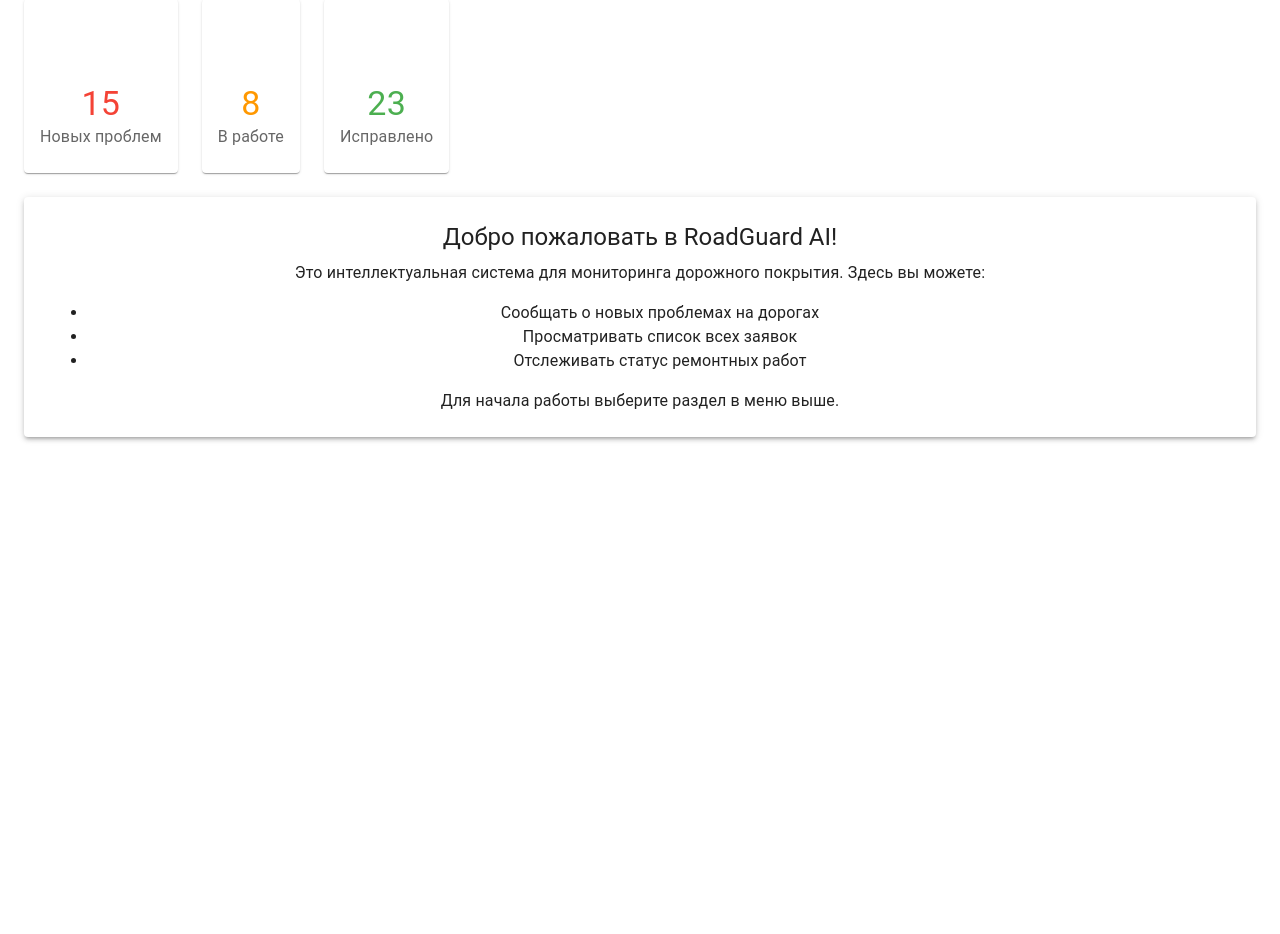
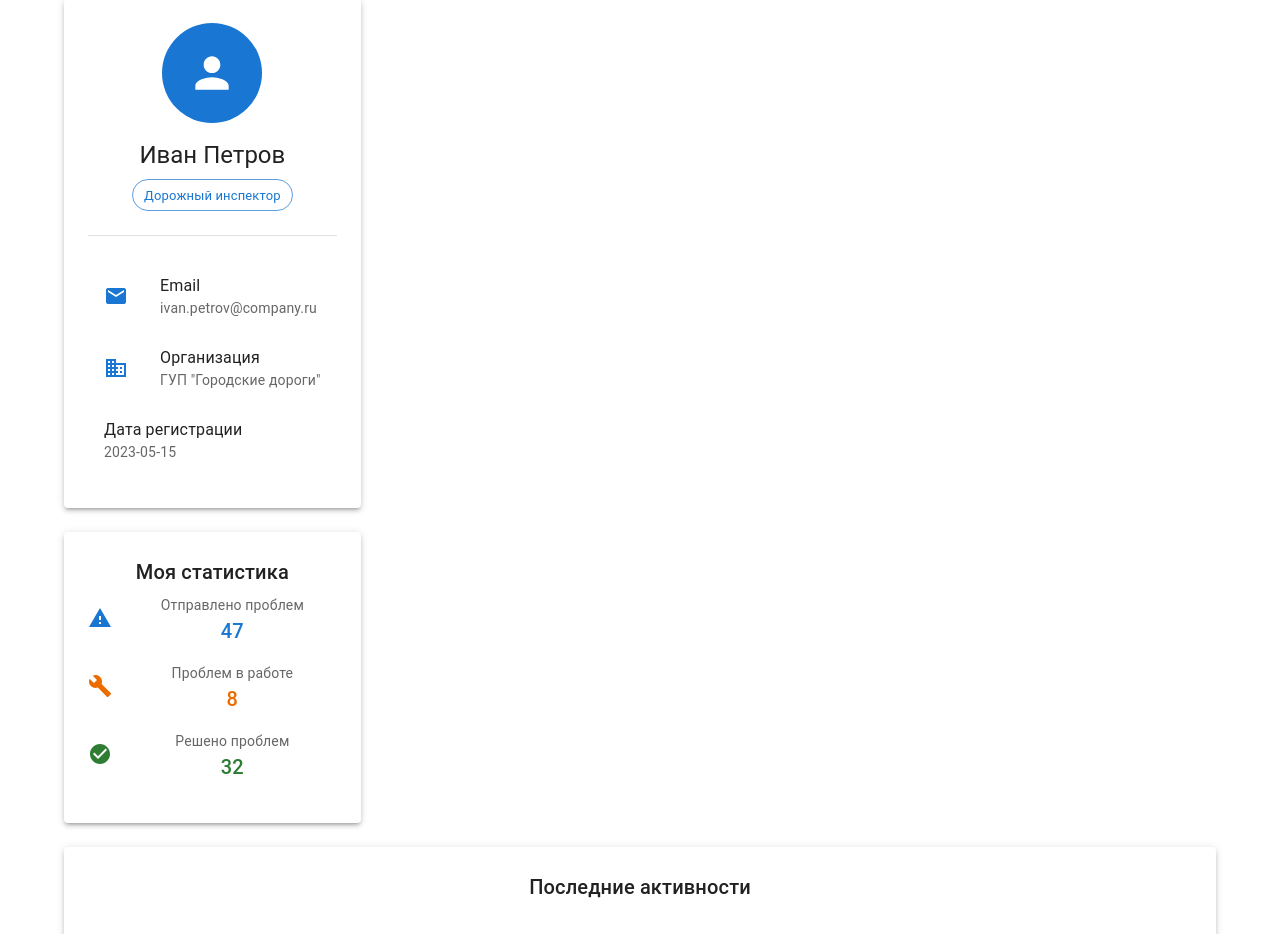
Before and after one commit to Vasyukova-Nat/RoadGuardAI, a React (Create React App) app in the folder frontend/: page /profile in a window 1280 px wide. Before the commit this address led to /. Shown: the part 143-1077 px from the top of the page. Before the commit the page ends 800 px from the top, so only its background shows below. Built offline with nearby package versions, Linux system fonts and the light colour scheme; some icons are missing; the HTML template or start-up script is replaced by a standard one.

Commit message:
+Profile.jsx

```diff
--- a/frontend/src/App.js
+++ b/frontend/src/App.js
@@ -5,6 +5,7 @@
 import ProblemForm from './components/ProblemForm/ProblemForm';
 import ProblemList from './components/ProblemList/ProblemList';
 import Dashboard from './components/Dashboard/Dashboard';
+import Profile from './components/Profile/Profile';
 import './App.css';
 
 const theme = createTheme({
@@ -31,6 +32,7 @@
               <Route path="/dashboard" element={<Dashboard />} />
               <Route path="/report" element={<ProblemForm />} />
               <Route path="/problems" element={<ProblemList />} />
+              <Route path="/profile" element={<Profile />} />
               <Route path="*" element={<Navigate to="/" replace />} /> {/* Перенаправление на главную если маршрут не найден */}
             </Routes>
           </main>
--- a/frontend/src/components/Header/Header.jsx
+++ b/frontend/src/components/Header/Header.jsx
@@ -4,6 +4,7 @@
 import Typography from '@mui/material/Typography';
 import Button from '@mui/material/Button';
 import RoadIcon from '@mui/icons-material/DriveEta';
+import PersonIcon from '@mui/icons-material/Person';
 
 function Header() {
   const location = useLocation();  // Хук для получения текущего пути
@@ -45,6 +46,15 @@
         >
           Список проблем
         </Button>
+
+         <Button
+          color="inherit"
+          onClick={() => navigate('/profile')}
+          variant={isActive('/profile') ? 'outlined' : 'text'}
+          startIcon={<PersonIcon />}
+        >
+          Кабинет
+        </Button>
       </Toolbar>
     </AppBar>
   );
--- /dev/null
+++ b/frontend/src/components/Profile/Profile.jsx
@@ -0,0 +1,188 @@
+import React from 'react';
+import {
+  Box,
+  Paper,
+  Typography,
+  Avatar,
+  Card,
+  CardContent,
+  Grid,
+  List,
+  ListItem,
+  ListItemText,
+  ListItemIcon,
+  Divider,
+  Chip
+} from '@mui/material';
+import {
+  Person as PersonIcon,
+  Email as EmailIcon,
+  Business as BusinessIcon,
+  Warning as WarningIcon,
+  CheckCircle as CheckCircleIcon,
+  Build as BuildIcon
+} from '@mui/icons-material';
+
+function Profile() {
+  // Демо-данные пользователя
+  const userData = {
+    name: 'Иван Петров',
+    email: 'ivan.petrov@company.ru',
+    role: 'Дорожный инспектор',
+    organization: 'ГУП "Городские дороги"',
+    avatar: '/static/images/avatar/1.jpg',
+    registrationDate: '2023-05-15'
+  };
+
+  // Статистика пользователя
+  const userStats = [
+    { label: 'Отправлено проблем', value: 47, icon: <WarningIcon />, color: '#1976d2' },
+    { label: 'Проблем в работе', value: 8, icon: <BuildIcon />, color: '#ed6c02' },
+    { label: 'Решено проблем', value: 32, icon: <CheckCircleIcon />, color: '#2e7d32' }
+  ];
+
+  // Последние активности
+  const recentActivities = [
+    { action: 'Добавлена новая проблема', date: '2024-01-16 14:30', address: 'ул. Ленина, 15' },
+    { action: 'Проблема взята в работу', date: '2024-01-15 11:20', address: 'пр. Мира, 28' },
+    { action: 'Проблема решена', date: '2024-01-14 09:15', address: 'ул. Центральная, 5' },
+    { action: 'Добавлена новая проблема', date: '2024-01-13 16:45', address: 'ш. Московское, 45 км' }
+  ];
+
+  return (
+    <Box sx={{ p: 3, maxWidth: 1200, margin: '0 auto' }}>
+      <Typography variant="h4" gutterBottom>
+        Личный кабинет
+      </Typography>
+
+      <Grid container spacing={3}>
+        {/* Левая колонка - информация о пользователе */}
+        <Grid item xs={12} md={4}>
+          <Paper elevation={3} sx={{ p: 3, mb: 3 }}>
+            <Box sx={{ display: 'flex', flexDirection: 'column', alignItems: 'center', mb: 2 }}>
+              <Avatar
+                sx={{ width: 100, height: 100, mb: 2, bgcolor: 'primary.main' }}
+              >
+                <PersonIcon sx={{ fontSize: 50 }} />
+              </Avatar>
+              <Typography variant="h5" gutterBottom>
+                {userData.name}
+              </Typography>
+              <Chip
+                label={userData.role}
+                color="primary"
+                variant="outlined"
+                sx={{ mb: 1 }}
+              />
+            </Box>
+
+            <Divider sx={{ my: 2 }} />
+
+            <List>
+              <ListItem>
+                <ListItemIcon>
+                  <EmailIcon color="primary" />
+                </ListItemIcon>
+                <ListItemText
+                  primary="Email"
+                  secondary={userData.email}
+                />
+              </ListItem>
+              <ListItem>
+                <ListItemIcon>
+                  <BusinessIcon color="primary" />
+                </ListItemIcon>
+                <ListItemText
+                  primary="Организация"
+                  secondary={userData.organization}
+                />
+              </ListItem>
+              <ListItem>
+                <ListItemText
+                  primary="Дата регистрации"
+                  secondary={userData.registrationDate}
+                />
+              </ListItem>
+            </List>
+          </Paper>
+
+          {/* Статистика */}
+          <Paper elevation={3} sx={{ p: 3 }}>
+            <Typography variant="h6" gutterBottom>
+              Моя статистика
+            </Typography>
+            {userStats.map((stat, index) => (
+              <Box key={index} sx={{ mb: 2, display: 'flex', alignItems: 'center' }}>
+                <Box sx={{ color: stat.color, mr: 2 }}>
+                  {stat.icon}
+                </Box>
+                <Box sx={{ flexGrow: 1 }}>
+                  <Typography variant="body2" color="text.secondary">
+                    {stat.label}
+                  </Typography>
+                  <Typography variant="h6" sx={{ color: stat.color }}>
+                    {stat.value}
+                  </Typography>
+                </Box>
+              </Box>
+            ))}
+          </Paper>
+        </Grid>
+
+        {/* Правая колонка - последние активности */}
+        <Grid item xs={12} md={8}>
+          <Paper elevation={3} sx={{ p: 3 }}>
+            <Typography variant="h6" gutterBottom>
+              Последние активности
+            </Typography>
+
+            <List>
+              {recentActivities.map((activity, index) => (
+                <React.Fragment key={index}>
+                  <ListItem alignItems="flex-start">
+                    <ListItemIcon>
+                      <WarningIcon color="action" />
+                    </ListItemIcon>
+                    <ListItemText
+                      primary={activity.action}
+                      secondary={
+                        <React.Fragment>
+                          <Typography
+                            component="span"
+                            variant="body2"
+                            color="text.primary"
+                          >
+                            {activity.address}
+                          </Typography>
+                          <br />
+                          {activity.date}
+                        </React.Fragment>
+                      }
+                    />
+                  </ListItem>
+                  {index < recentActivities.length - 1 && <Divider variant="inset" component="li" />}
+                </React.Fragment>
+              ))}
+            </List>
+          </Paper>
+
+          {/* Дополнительная информация */}
+          <Paper elevation={3} sx={{ p: 3, mt: 3 }}>
+            <Typography variant="h6" gutterBottom>
+              О системе
+            </Typography>
+            <Typography variant="body2" color="text.secondary" paragraph>
+              RoadGuard AI - это интеллектуальная система для мониторинга дорожного покрытия.
+              Вы можете добавлять новые проблемы, отслеживать их статус и просматривать статистику.
+            </Typography>
+            <Typography variant="body2" color="text.secondary">
+              Версия системы: 1.0.0
+            </Typography>
+          </Paper>
+        </Grid>
+      </Grid>
+    </Box>
+  );
+}
+
+export default Profile;
```
